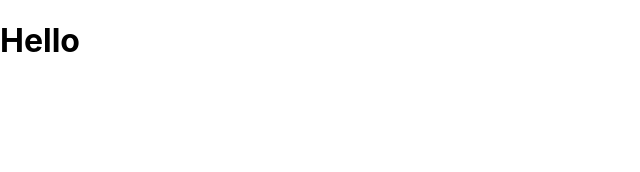
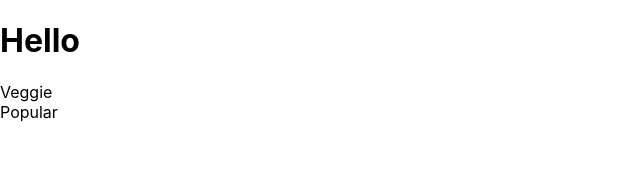
Before and after one commit to wiekusviljoen/myappreactnow, a React (Create React App) app: page / in a window 1280 px wide. Shown: the top 172 px of the page, without its empty margins (0-640 px from the left). Built offline with nearby package versions, Linux system fonts and the light colour scheme.

Commit message:
commit on master

```diff
--- a/src/App.js
+++ b/src/App.js
@@ -1,8 +1,10 @@
+import Home from "./pages/Home";
+
 function App() {
   return (
     <div className="App">
       <h1>Hello</h1>
-      <nav></nav>
+      <Home />
     </div>
   );
 }
--- a/src/components/Veggie.jsx
+++ b/src/components/Veggie.jsx
@@ -1,5 +1,5 @@
 function Veggie() {
-  return <div>Popular</div>;
+  return <div>Veggie</div>;
 }
 
 export default Veggie;
--- a/src/pages/Home.jsx
+++ b/src/pages/Home.jsx
@@ -1,6 +1,7 @@
 import Veggie from "../components/Veggie";
 import Popular from "../components/Popular";
 
+import React from "react";
 function Home() {
   return (
     <div>
```
